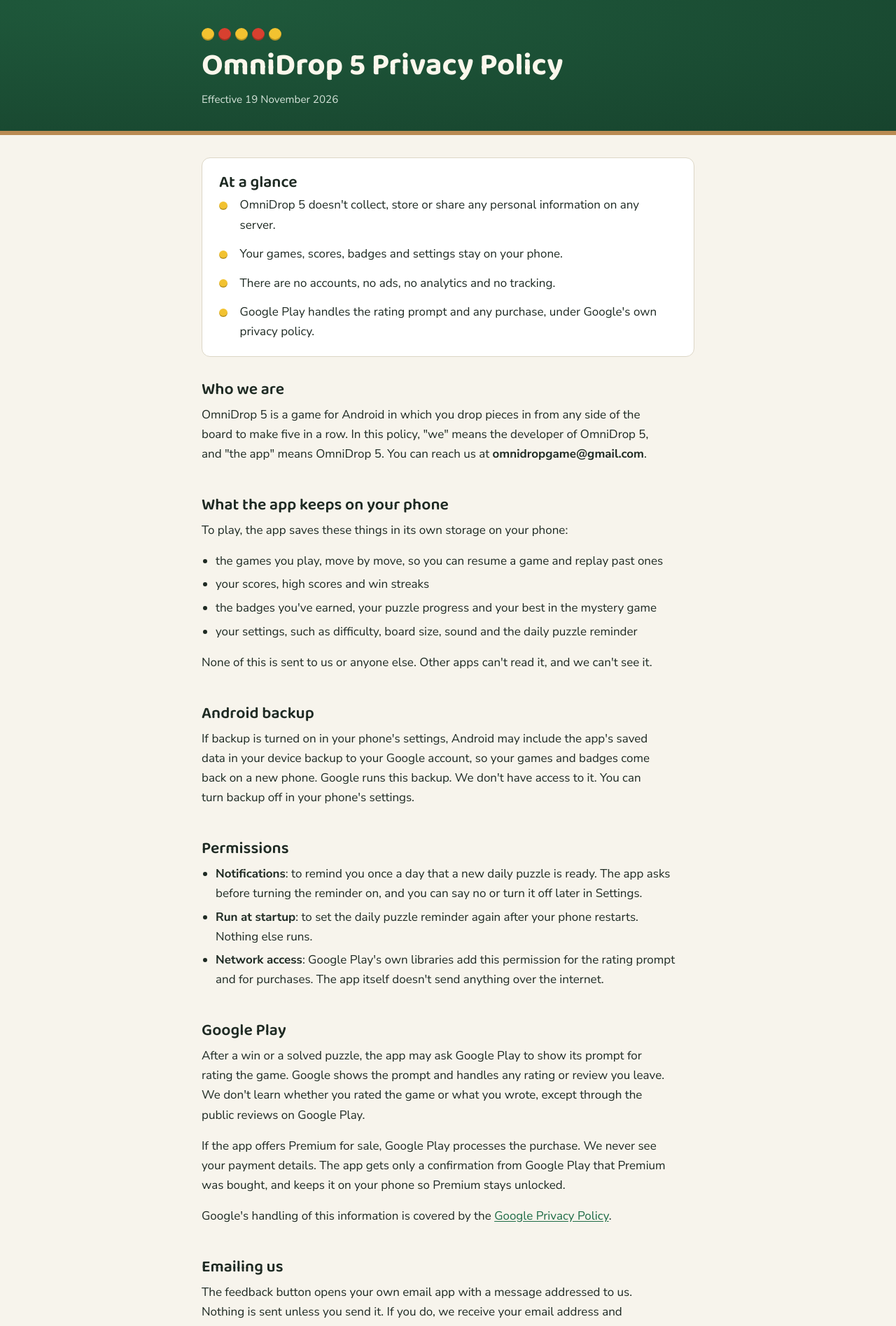
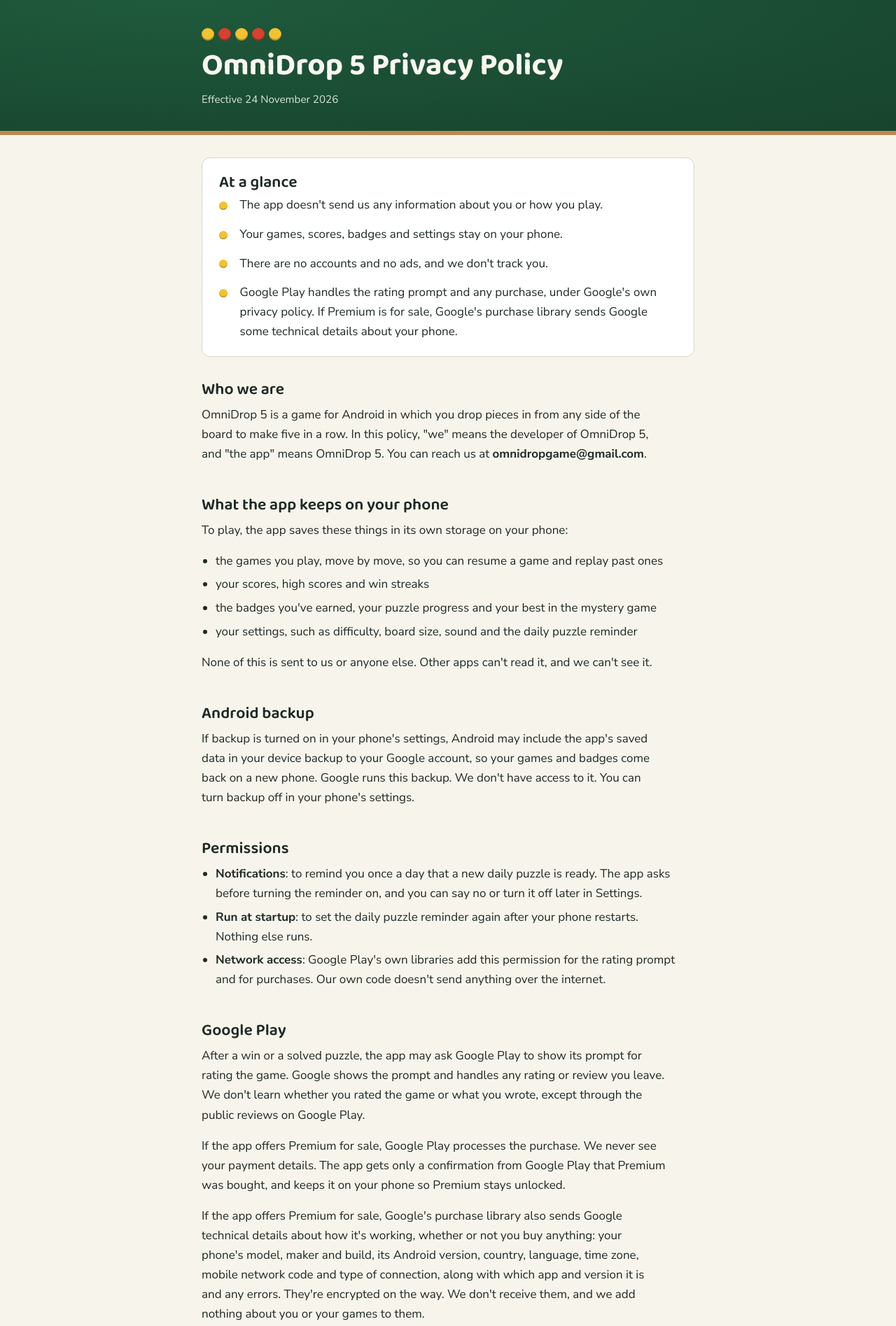
Before and after one commit to mccartneym/omnidrop5, a plain HTML site: page privacy-policy.html in a window 1280 px wide. Shown: the top 1895 px of the page at 70% size. Drawn offline with Linux system fonts and the light colour scheme.

Commit message:
Privacy policy: what Google's purchase library sends
Co-Authored-By: Claude Opus 5.5 <noreply@anthropic.com>
Claude-Session: https://claude.ai/code/session_01GVAxEZ3zJuYfZa2UY27UES

```diff
--- a/privacy-policy.html
+++ b/privacy-policy.html
@@ -83,7 +83,7 @@
   <div class="wrap">
     <div class="pieces" aria-hidden="true"><span class="y"></span><span class="r"></span><span class="y"></span><span class="r"></span><span class="y"></span></div>
     <h1>OmniDrop 5 Privacy Policy</h1>
-    <p class="meta">Effective 19 November 2026</p>
+    <p class="meta">Effective 24 November 2026</p>
   </div>
 </header>
 
@@ -92,10 +92,10 @@
     <div class="glance">
       <h2>At a glance</h2>
       <ul>
-        <li>OmniDrop 5 doesn't collect, store or share any personal information on any server.</li>
+        <li>The app doesn't send us any information about you or how you play.</li>
         <li>Your games, scores, badges and settings stay on your phone.</li>
-        <li>There are no accounts, no ads, no analytics and no tracking.</li>
-        <li>Google Play handles the rating prompt and any purchase, under Google's own privacy policy.</li>
+        <li>There are no accounts and no ads, and we don't track you.</li>
+        <li>Google Play handles the rating prompt and any purchase, under Google's own privacy policy. If Premium is for sale, Google's purchase library sends Google some technical details about your phone.</li>
       </ul>
     </div>
 
@@ -126,7 +126,7 @@
       <ul>
         <li><span class="perm">Notifications</span>: to remind you once a day that a new daily puzzle is ready. The app asks before turning the reminder on, and you can say no or turn it off later in Settings.</li>
         <li><span class="perm">Run at startup</span>: to set the daily puzzle reminder again after your phone restarts. Nothing else runs.</li>
-        <li><span class="perm">Network access</span>: Google Play's own libraries add this permission for the rating prompt and for purchases. The app itself doesn't send anything over the internet.</li>
+        <li><span class="perm">Network access</span>: Google Play's own libraries add this permission for the rating prompt and for purchases. Our own code doesn't send anything over the internet.</li>
       </ul>
     </section>
 
@@ -134,6 +134,7 @@
       <h2>Google Play</h2>
       <p>After a win or a solved puzzle, the app may ask Google Play to show its prompt for rating the game. Google shows the prompt and handles any rating or review you leave. We don't learn whether you rated the game or what you wrote, except through the public reviews on Google Play.</p>
       <p>If the app offers Premium for sale, Google Play processes the purchase. We never see your payment details. The app gets only a confirmation from Google Play that Premium was bought, and keeps it on your phone so Premium stays unlocked.</p>
+      <p>If the app offers Premium for sale, Google's purchase library also sends Google technical details about how it's working, whether or not you buy anything: your phone's model, maker and build, its Android version, country, language, time zone, mobile network code and type of connection, along with which app and version it is and any errors. They're encrypted on the way. We don't receive them, and we add nothing about you or your games to them.</p>
       <p>Google's handling of this information is covered by the <a href="https://policies.google.com/privacy" target="_blank" rel="noopener">Google Privacy Policy</a>.</p>
     </section>
 
@@ -144,12 +145,12 @@
 
     <section>
       <h2>Children</h2>
-      <p>The app doesn't collect personal information from anyone, including children.</p>
+      <p>The app doesn't send us personal information from anyone, including children. If Premium is for sale, the technical details described under Google Play are sent to Google from any player's phone, including a child's.</p>
     </section>
 
     <section>
       <h2>Deleting your data</h2>
-      <p>Everything the app saves is on your phone, so you control it. You can swipe a game away on the High Scores screen, clear the app's storage in your phone's settings, or uninstall the app, which removes all of it. There's nothing for us to delete on our side, apart from any emails you've sent us.</p>
+      <p>Everything the app saves is on your phone, so you control it. You can swipe a game away on the High Scores screen, clear the app's storage in your phone's settings, or uninstall the app, which removes all of it. There's nothing for us to delete on our side, apart from any emails you've sent us. Google holds what its libraries send it.</p>
     </section>
 
     <section>
@@ -162,7 +163,7 @@
       <p>Questions about this policy or your data: <span class="email">omnidropgame@gmail.com</span></p>
     </section>
 
-    <footer>OmniDrop 5 · Privacy Policy · Effective 19 November 2026</footer>
+    <footer>OmniDrop 5 · Privacy Policy · Effective 24 November 2026</footer>
   </div>
 </main>
 </body>
```
